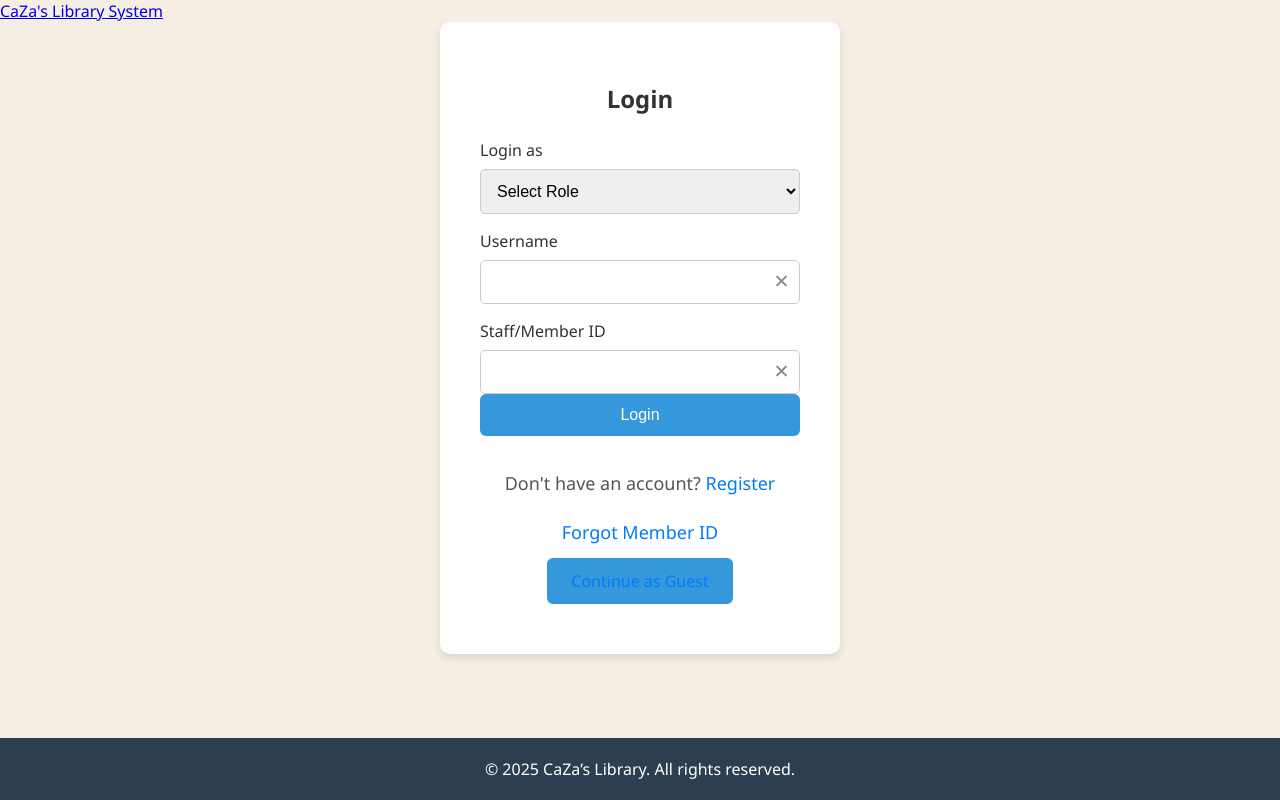
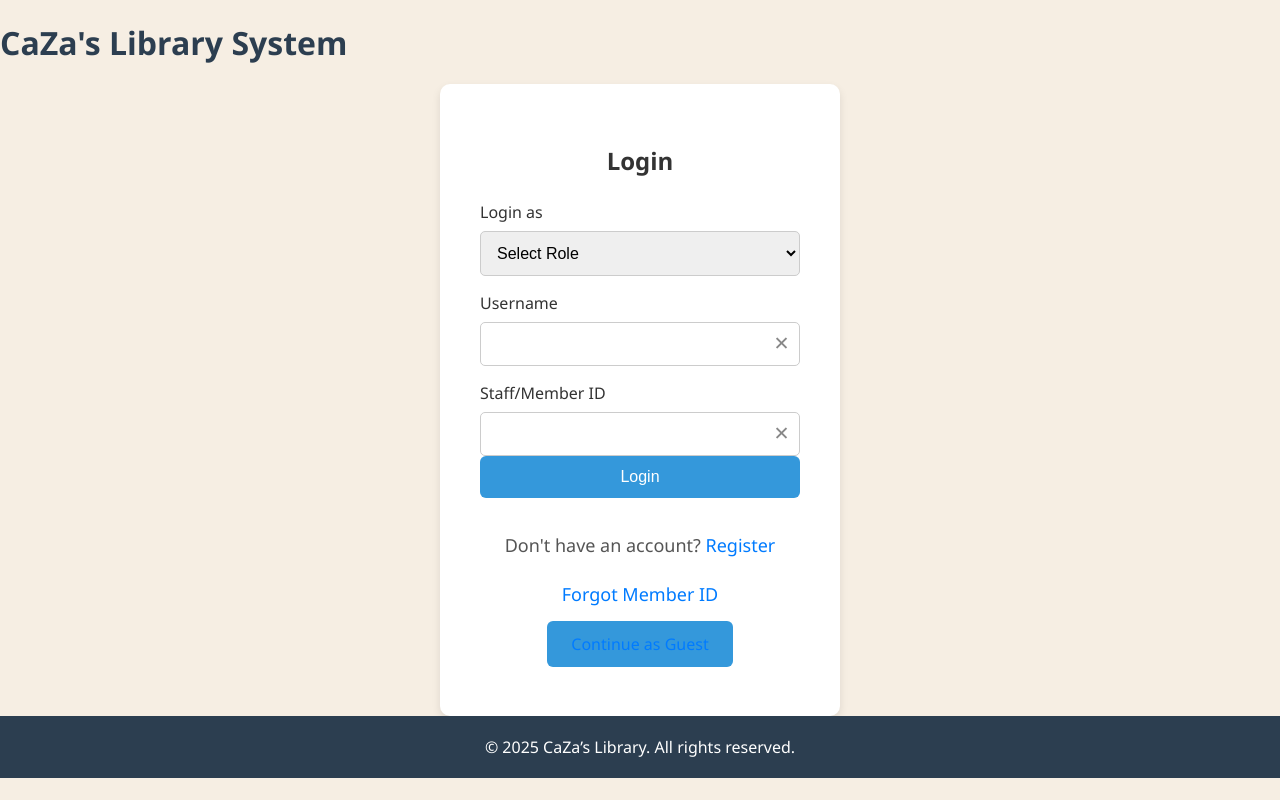
Before and after one commit to Cmier04/CaZa-s-Library, a Flask app: page /login in a window 1280 px wide. Run offline with Flask 3, Linux system fonts and the light colour scheme.

Commit message:
removed link from Library name on login page

```diff
--- a/frontend/templates/login.html
+++ b/frontend/templates/login.html
@@ -9,7 +9,8 @@
 {% block content %}
 <body class="login">
 
-    <a href="{{ url_for('frontend.home') }}" class="library-title-login">CaZa's <span>Library System</span></a>
+    <div class="library-title-login">
+      <h1>CaZa's Library System</h1>
 
   <div class="login-container">
     <h2>Login</h2>
```
